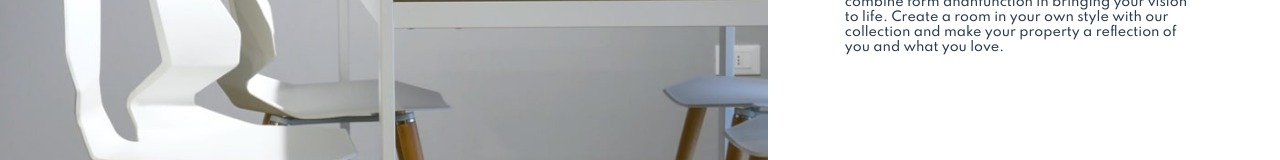
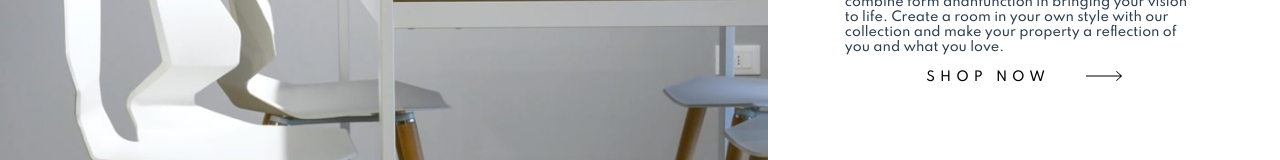
Before and after one commit to JosephThomasVasquez/FEM-Room-Vuejs, a Vue app: page / in a window 1280 px wide. Shown: the part 231-391 px from the top of the page. Built offline with nearby package versions, Linux system fonts and the light colour scheme.

Commit message:
Added Shop Now link and arrow icon with styling. Text align on the Shop Now link is not working for some reason...

```diff
--- a/public/styles.css
+++ b/public/styles.css
@@ -78,3 +78,17 @@
   font-size: 1vw;
   text-align: left;
 }
+
+.link-shop {
+  display: inline-block;
+  color: black;
+  font-size: 1vw;
+  letter-spacing: 5px;
+  text-align: left;
+  text-decoration: none;
+}
+
+.icon-arrow {
+  width: 10%;
+  margin-left: 10%;
+}
--- a/src/views/Home.vue
+++ b/src/views/Home.vue
@@ -3,7 +3,7 @@
     <div class="img-container">
       <img
         alt="Vue logo"
-        src="../../public\images\desktop-image-hero-1.jpg"
+        src="../../public/images/desktop-image-hero-1.jpg"
         class="img-hero1"
       />
       <HelloWorld msg="Room" />
@@ -18,6 +18,7 @@
           collection and make your property a reflection of you and what you
           love.
         </p>
+        <a href="/shop" class="link-shop">SHOP NOW</a><img src="../../public/images/icon-arrow.svg" alt="icon-arrow" class="icon-arrow">
       </div>
     </div>
   </div>
```
Lines whose indentation alone changed are shown as unchanged.
